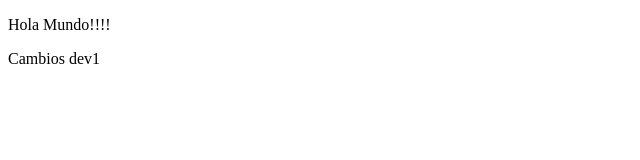
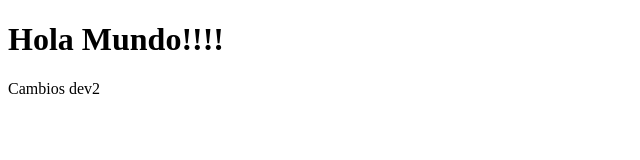
Before and after one commit to DavidRV12/git-workflow, a plain HTML site: page index.html in a window 1280 px wide. Shown: the whole page, without its empty margins (0-640 px from the left). Drawn offline with Linux system fonts and the light colour scheme.

Commit message:
Nuevos cambios dev2

```diff
--- a/index.html
+++ b/index.html
@@ -7,10 +7,10 @@
     <title>Document</title>
 </head>
 <body>
-    <p>Hola Mundo!!!!
+    <h1>Hola Mundo!!!!
 
-    </p>
+    </h1>
 
-    <p>Cambios dev1</p>
+    <p>Cambios dev2</p>
 </body>
 </html>
```
Also changed, not shown: main.css (+7 -0 lines).
